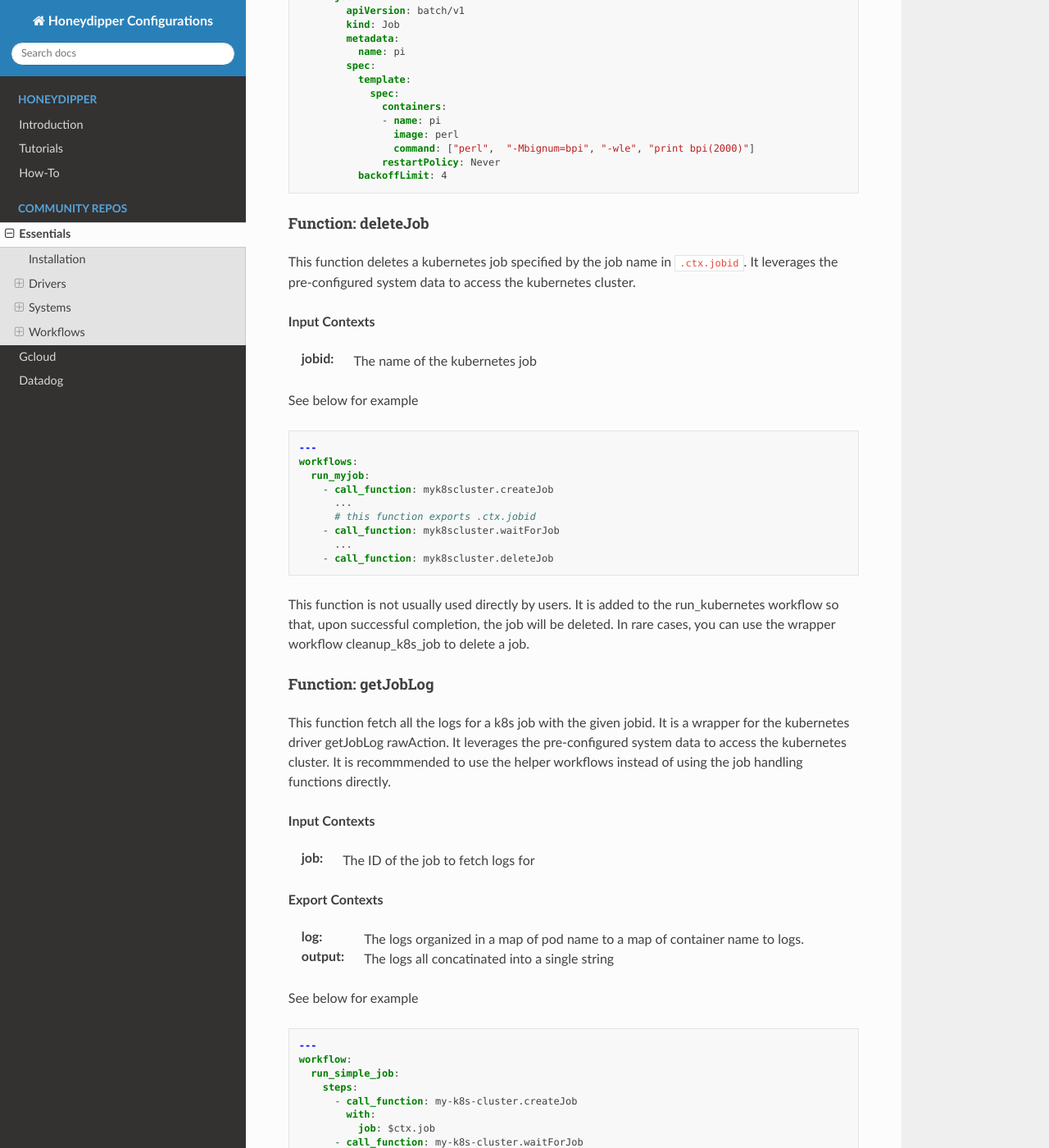
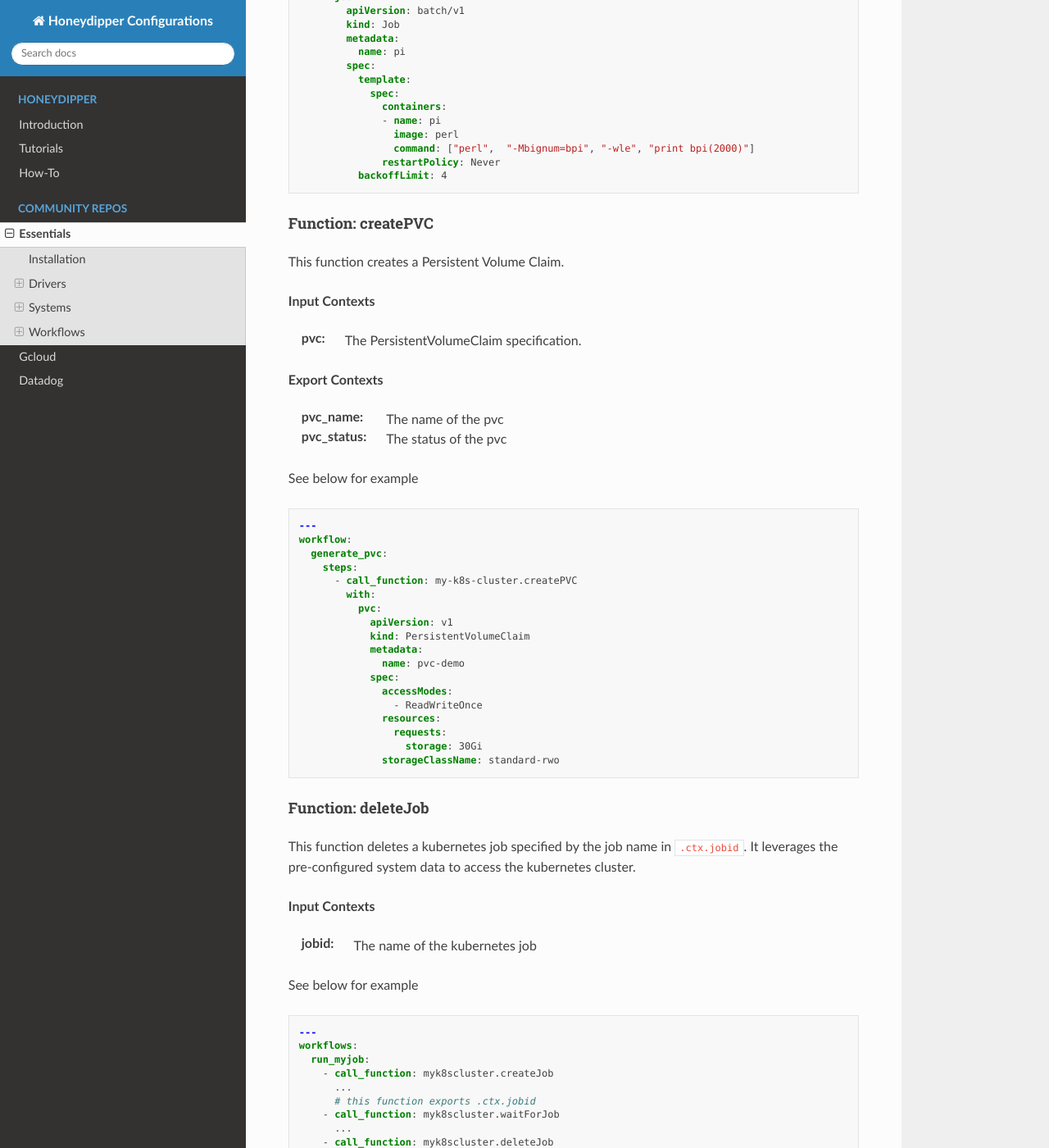
Before and after one commit to honeydipper/honeydipper-sphinx, a Sphinx documentation site: the page built from source/essentials.rst, in a window 1280 px wide and 1400 px high, scrolled down 31278 px. Shown: the whole window at 82% size. Built offline with Sphinx 7.4.7 and the Read the Docs theme 2.0.0, drawn with Linux system fonts in a browser that asks for light colours; some of the changed text lies outside the part shown.

Commit message:
docs: update version v2.15.0 from f8ce79a

```diff
--- a/source/essentials.rst
+++ b/source/essentials.rst
@@ -1720,6 +1720,46 @@ See below for example
              backoffLimit: 4
 
 
+Function: createPVC
+^^^^^^^^^^^^^^^^^^^
+
+This function creates a Persistent Volume Claim.
+
+
+**Input Contexts**
+
+:pvc: The PersistentVolumeClaim specification.
+
+**Export Contexts**
+
+:pvc_name: The name of the pvc
+
+:pvc_status: The status of the pvc
+
+See below for example
+
+.. code-block:: yaml
+
+   ---
+   workflow:
+     generate_pvc:
+       steps:
+         - call_function: my-k8s-cluster.createPVC
+           with:
+             pvc:
+               apiVersion: v1
+               kind: PersistentVolumeClaim
+               metadata:
+                 name: pvc-demo
+               spec:
+                 accessModes:
+                   - ReadWriteOnce
+                 resources:
+                   requests:
+                     storage: 30Gi
+                 storageClassName: standard-rwo
+
+
 Function: deleteJob
 ^^^^^^^^^^^^^^^^^^^
 
@@ -1746,6 +1786,29 @@ See below for example
 
 
 This function is not usually used directly by users. It is added to the :ref:`run_kubernetes` workflow so that, upon successful completion, the job will be deleted. In rare cases, you can use the wrapper workflow :ref:`cleanup_k8s_job` to delete a job.
+
+
+Function: deletePVC
+^^^^^^^^^^^^^^^^^^^
+
+This function deletes a Persistent Volume Claim.
+
+
+**Input Contexts**
+
+:pvc_name: The name of the PersistentVolumeClaim.
+
+See below for example
+
+.. code-block:: yaml
+
+   ---
+   workflow:
+     cleanup_pvc:
+       steps:
+         - call_function: my-k8s-cluster.deletePVC
+           with:
+             pvc_name: pvc-demo
 
 
 Function: getJobLog
```
Also changed, not shown: source/docs/workflow.md (+19 -1 lines), source/gcloud.rst (+53 -0 lines).
